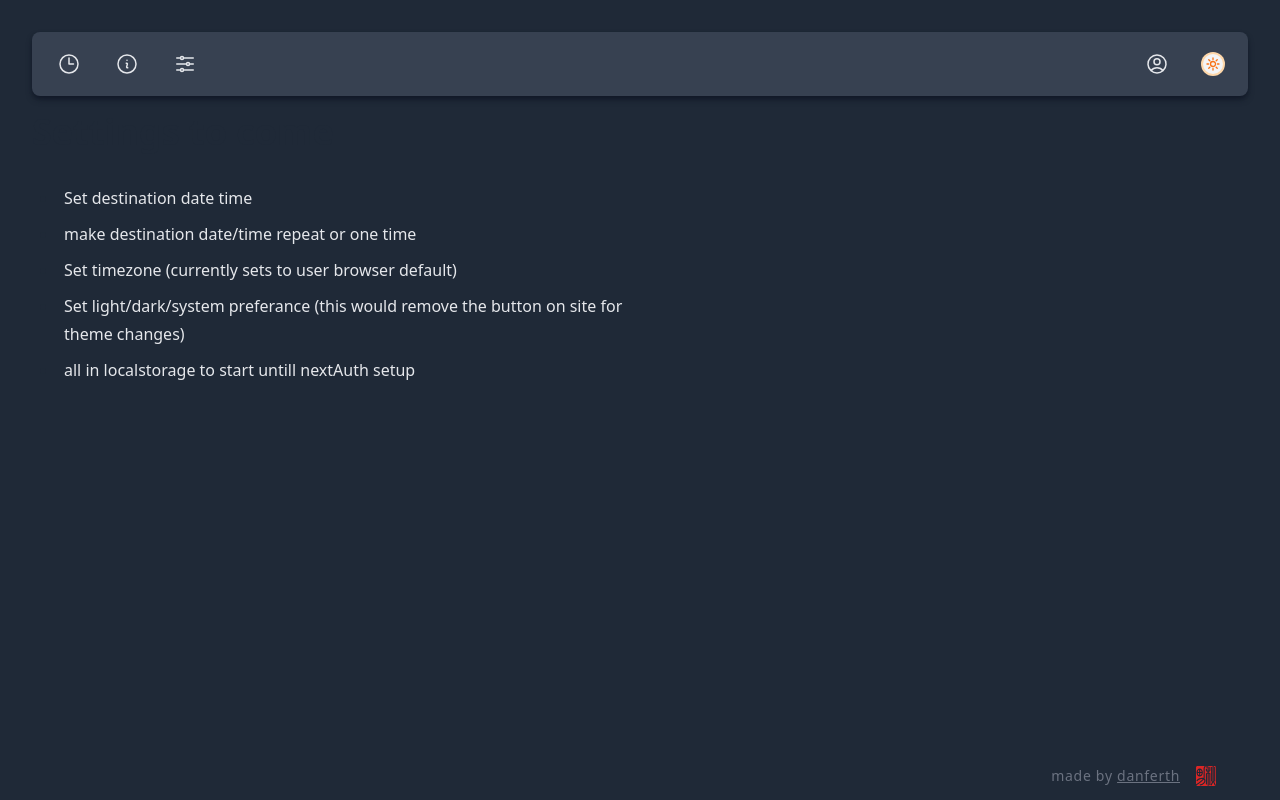
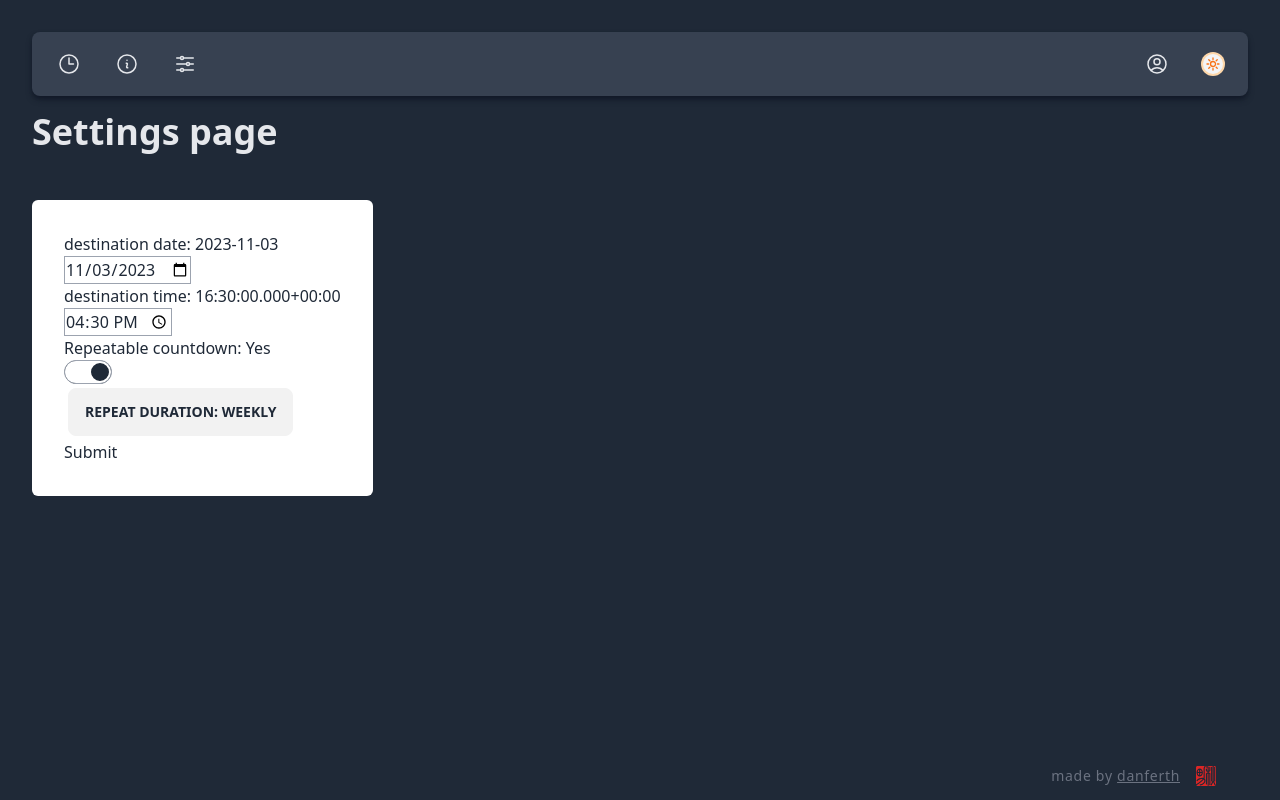
Before and after one commit to danferth/countdown, a Next.js app: page /settings in a window 1280 px wide. Built offline with nearby package versions, Linux system fonts and the light colour scheme.

Commit message:
settings working with zustand

```diff
--- a/app/layout.js
+++ b/app/layout.js
@@ -14,9 +14,9 @@ export default function RootLayout({ children }) {
   return (
     <html lang="en" className={isLight ? "" : "dark"}>
       <body className="bg-white dark:bg-gray-800 transition">
-        <main className="flex flex-col h-screen container mx-auto px-4 sm:px-6 lg:px-8 bg-white dark:bg-gray-800 transition">
+        <main className="flex flex-col min-h-screen container mx-auto px-4 sm:px-6 lg:px-8 bg-white dark:bg-gray-800 transition">
           <Navigation />
-          <div className="flex-grow bg-white dark:bg-gray-800 transition">
+          <div className="grow flex bg-white dark:bg-gray-800 transition">
             {children}
           </div>
           <Footer />
--- a/app/page.js
+++ b/app/page.js
@@ -6,9 +6,11 @@ export default function Home() {
   return (
     <>
       <Suspense fallback={<Loading />}>
-        <div className="flex flex-col items-center justify-evenly md:justify-center lg:flex-row lg:px-20 min-w-full h-full">
-          <Kanye />
-          <Clock />
+        <div className="grow flex flex-col justify-center">
+          <div className="flex flex-col items-center justify-evenly md:justify-center lg:flex-row lg:px-20 h-min">
+            <Kanye />
+            <Clock />
+          </div>
         </div>
       </Suspense>
     </>
--- a/app/settings/page.js
+++ b/app/settings/page.js
@@ -1,17 +1,122 @@
+"use client";
+import { useState, useRef } from "react";
+import useSettings from "../../components/useSettings";
+import { DateTime } from "luxon";
 export default function Settings() {
+  const currentTime = DateTime.now();
+
+  const destination = useSettings((state) => state.destination);
+  const setDestination = useSettings((state) => state.setDestination);
+
+  const isRepeat = useSettings((state) => state.isRepeat);
+  const setIsRepeat = useSettings((state) => state.setIsRepeat);
+
+  const repeatDuration = useSettings((state) => state.repeatDuration);
+  const setRepeatDuration = useSettings((state) => state.setRepeatDuration);
+  // form state
+  const [isRepeatableInput, setIsRepeatableInput] = useState(isRepeat);
+  const [destinationDateInput, setDestinationDateInput] = useState(
+    destination.toISODate()
+  );
+  const [destinationTimeInput, setDestinationTimeInput] = useState(
+    destination.toLocaleString(DateTime.TIME_24_SIMPLE)
+  );
+  const [repeatDurationInput, setRepeatDurationInput] =
+    useState(repeatDuration);
+  const settingsForm = useRef();
+  const dropdownOpen = useRef();
+  function onChangeDropdown(duration) {
+    setRepeatDurationInput(duration);
+    dropdownOpen.current.removeAttribute("open");
+  }
+
+  function submitHandler(event) {
+    event.preventDefault();
+    setIsRepeat(isRepeatableInput);
+    setRepeatDuration(repeatDurationInput);
+    setDestination(
+      DateTime.fromISO(`${destinationDateInput}T${destinationTimeInput}`)
+    );
+  }
   return (
-    <div className="prose dark:text-gray-200">
-      <h1>Settings to come</h1>
-      <ul>
-        <li>Set destination date time</li>
-        <li>make destination date/time repeat or one time</li>
-        <li>Set timezone (currently sets to user browser default)</li>
-        <li>
-          Set light/dark/system preferance (this would remove the button on site
-          for theme changes)
-        </li>
-        <li>all in localstorage to start untill nextAuth setup</li>
-      </ul>
+    <div>
+      <div className="prose mb-12">
+        <h1 className="text-gray-700 dark:text-gray-200">Settings page</h1>
+      </div>
+
+      {/* form content for page */}
+      <div className="bg-white p-8 rounded-md max-w-3xl mx-auto">
+        <form ref={settingsForm} onSubmit={(e) => submitHandler(e)}>
+          {/* datepicker */}
+          <label
+            className="block"
+            htmlFor="destinationDate"
+          >{`destination date: ${destination.toISODate()}`}</label>
+
+          <input
+            className="block border border-gray-400"
+            type="date"
+            id="destinationDate"
+            name="destinationDate"
+            value={destinationDateInput}
+            min={destination.minus({ months: 3 }).toISODate()}
+            max={destination.plus({ years: 20 }).toISODate()}
+            onChange={(e) => setDestinationDateInput(e.target.value)}
+          />
+
+          {/* Time portion */}
+          <label
+            className="block"
+            htmlFor="destinationTime"
+          >{`destination time: ${destination.toISOTime()}`}</label>
+
+          <input
+            className="block border border-gray-400"
+            type="time"
+            id="destinationTime"
+            name="destinationTime"
+            value={destinationTimeInput}
+            onChange={(e) => setDestinationTimeInput(e.target.value)}
+          />
+          {/* isreapeat toggle */}
+          <label
+            className="block"
+            htmlFor="isRepeatableInput"
+          >{`Repeatable countdown: ${isRepeatableInput ? "Yes" : "No"}`}</label>
+
+          <input
+            className="block toggle border border-gray-400"
+            type="checkbox"
+            id="isRepeatableInput"
+            name="isRepeatableInput"
+            checked={isRepeatableInput}
+            onChange={() => setIsRepeatableInput(!isRepeatableInput)}
+          />
+          {/* repeatDuration */}
+          <details ref={dropdownOpen} className="dropdown block">
+            <summary className="m-1 btn">{`Repeat Duration: ${repeatDurationInput}`}</summary>
+            <ul className="p-2 shadow menu dropdown-content z-[1] bg-base-100 rounded-box w-52">
+              <li>
+                <button onClick={() => onChangeDropdown("weekly")}>
+                  Weekly
+                </button>
+              </li>
+              <li>
+                <button onClick={() => onChangeDropdown("monthly")}>
+                  Monthly
+                </button>
+              </li>
+              <li>
+                <button onClick={() => onChangeDropdown("yearly")}>
+                  Yearly
+                </button>
+              </li>
+            </ul>
+          </details>
+          {/* submit */}
+          <button type="submit">Submit</button>
+        </form>
+      </div>
     </div>
   );
 }
--- a/components/Clock.js
+++ b/components/Clock.js
@@ -1,5 +1,5 @@
 "use client";
-import React, { useEffect } from "react";
+import React, { useState, useEffect } from "react";
 import { motion } from "framer-motion";
 import {
   Years,
@@ -21,17 +21,14 @@ const Clock = () => {
     minutes: 0,
     seconds: 0,
   };
+  const [destinationMessage, setDestinationMessage] = useState();
   // zustand state to be set from settings page in future
   const isRepeat = useSettings((state) => state.isRepeat);
-  const setIsRepeat = useSettings((state) => state.setIsRepeat);
+  const repeatDuration = useSettings((state) => state.repeatDuration);
+  const destination = useSettings((state) => state.destination);
+  const difference = useSettings((state) => state.difference);
 
-  const repeatDuration = useSettings((state) => state.repeatDuration);
-  const setRepeatDuration = useSettings((state) => state.setRepeatDuration);
-
-  const destination = useSettings((state) => state.destination);
   const setDestination = useSettings((state) => state.setDestination);
-
-  const difference = useSettings((state) => state.difference);
   const setDifference = useSettings((state) => state.setDifference);
 
   function findNextDestination(repeatDuration, currentDestination) {
@@ -48,6 +45,12 @@ const Clock = () => {
 
   useEffect(() => {
     const currentTime = DateTime.now();
+    setDestinationMessage(
+      `${destination.toLocaleString(
+        DateTime.DATE_HUGE
+      )} @ ${destination.toLocaleString(DateTime.TIME_SIMPLE)}`
+    );
+
     if (currentTime > destination) {
       if (isRepeat) {
         setDestination(findNextDestination(repeatDuration, destination));
@@ -71,7 +74,6 @@ const Clock = () => {
           ),
         1000
       );
-      console.log(difference);
     }
   });
 
@@ -93,7 +95,9 @@ const Clock = () => {
       className="w-full px-8 md:px-12 lg:p-0 lg:w-8/12 lg:ml-auto xl:w-6/12 xl:mx-auto"
     >
       <div className="grid gap-2.5 md:gap-3.5 xl:gap-5 grid-cols-2 sm:grid-cols-4 sm:grid-rows-2 xl:grid-cols-2 xl:grid-rows-1">
-        <Years count={difference.years}>{difference.years}</Years>
+        <Years count={difference.years} nextSibling={difference.months}>
+          {difference.years}
+        </Years>
         <Months count={difference.months} previousSibling={difference.years}>
           {difference.months}
         </Months>
@@ -104,8 +108,8 @@ const Clock = () => {
           {Math.floor(difference.seconds)}
         </Seconds>
       </div>
-      <p className="text-center mt-6 sm:mt-3 md:mt-10 md:text-md text-base font-medium font-serif text-gray-400 dark:text-gray-400 transition">
-        {`daCountdown to ${destination.toLocaleString(DateTime.DATETIME_HUGE)}`}
+      <p className="text-center mt-6 sm:mt-3 md:mt-10 text-sm font-light font-mono text-gray-400 dark:text-gray-400 transition">
+        {destinationMessage}
       </p>
     </motion.div>
   );
--- a/components/ClockComponents.js
+++ b/components/ClockComponents.js
@@ -1,9 +1,11 @@
 const Years = (props) => {
   return (
     <Wrap
-      grid={`${
-        props.count === 0 ? "hidden" : "block"
-      } col-span-1 sm:col-start-1 sm:col-span-2 xl:col-span-1 xl:col-start-1`}
+      grid={`${props.count === 0 ? "hidden" : "block"} ${
+        props.nextSibling === 0
+          ? "col-span-2 sm:col-start-1 sm:col-span-4 xl:col-span-2 xl:col-start-1"
+          : "col-span-1 sm:col-start-1 sm:col-span-2 xl:col-span-1 xl:col-start-1"
+      }`}
     >
       <div className="flex justify-center flex-col items-center py-2.5 h-full">
         <span className="text-3xl">{props.children}</span>
--- a/components/useSettings.js
+++ b/components/useSettings.js
@@ -11,7 +11,7 @@ const useSettings = create((set) => ({
   destination: DateTime.fromObject({
     years: 2023,
     months: 11,
-    days: 17,
+    days: 3,
     hours: 16,
     minutes: 30,
     seconds: 0,
--- a/package.json
+++ b/package.json
@@ -9,6 +9,8 @@
     "lint": "next lint"
   },
   "dependencies": {
+    "@headlessui/react": "^1.7.17",
+    "@heroicons/react": "^2.0.18",
     "@types/node": "18.16.1",
     "@types/react": "18.2.0",
     "@types/react-dom": "18.2.1",
--- a/styles/globals.css
+++ b/styles/globals.css
@@ -1,20 +1,6 @@
 @tailwind base;
 @tailwind components;
 @tailwind utilities;
-
-:root {
-  --foreground-rgb: 0, 0, 0;
-  --background-start-rgb: 214, 219, 220;
-  --background-end-rgb: 255, 255, 255;
-}
-
-@media (prefers-color-scheme: dark) {
-  :root {
-    --foreground-rgb: 255, 255, 255;
-    --background-start-rgb: 0, 0, 0;
-    --background-end-rgb: 0, 0, 0;
-  }
-}
 
 body > footer {
   position: sticky;
```
Also changed, not shown: 1 other file (tests, documents, lock files or other folders).
